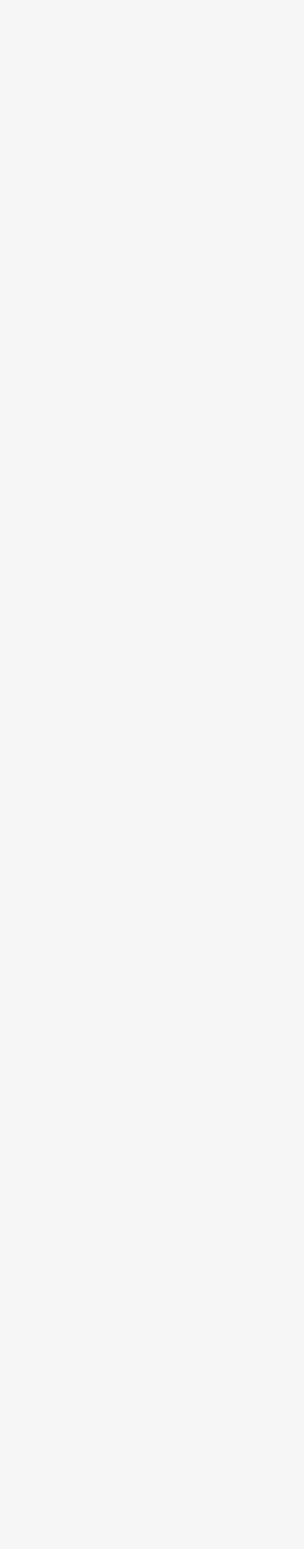
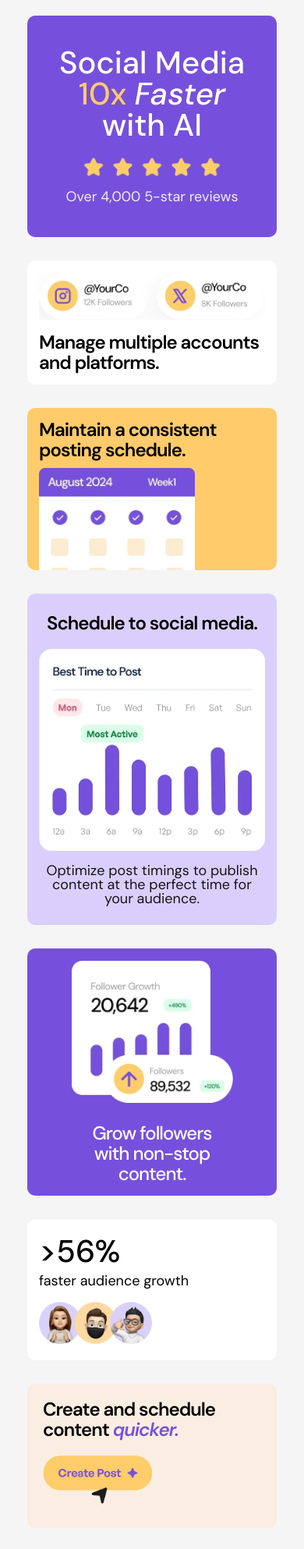
Before and after one commit to filipangel/bento-grid, a plain HTML site: page index.html in a window 390 px wide. Shown: the top 1986 px of the page at 78% size. Before the commit the page ends 844 px from the top, so only its background shows below. Drawn offline with Linux system fonts and the light colour scheme.

Commit message:
mobile version done

```diff
--- a/css/style.css
+++ b/css/style.css
@@ -25,5 +25,163 @@ html {
 body {
 	font-size: 1.8rem;
 	background-color: var(--clr-background);
-	min-height: 100vh;
 }
+
+.container {
+	display: grid;
+	place-content: center;
+	gap: 3rem;
+	width: 100%;
+	padding: 2rem;
+	font-family: "DM Sans", sans-serif;
+	font-size: 1.8rem;
+	font-weight: var(--fw-normal);
+}
+
+h2 {
+	font-family: "DM Sans", sans;
+	font-weight: 600;
+	letter-spacing: -0.1rem;
+	line-height: 2.6rem;
+	font-size: 2.4rem;
+}
+
+.card {
+	border-radius: 1rem;
+	width: 32rem;
+	padding: 1.5rem;
+}
+
+.title-card {
+	background-color: var(--clr-purple-500);
+	color: var(--clr-white);
+	padding: 4rem;
+	display: flex;
+	flex-direction: column;
+	justify-content: center;
+	align-items: center;
+}
+
+.title-card img {
+	width: 18rem;
+	margin-bottom: 1rem;
+}
+
+.title-card h1 {
+	line-height: 4rem;
+	font-weight: var(--fw-semi-bold);
+	text-align: center;
+	font-size: 4rem;
+	margin-bottom: 2rem;
+}
+
+.title-card h1 span {
+	color: var(--clr-yellow-500);
+}
+
+.title-card p {
+	opacity: 0.9;
+}
+
+.platforms-card {
+	background-color: var(--clr-white);
+}
+
+.platforms-card img {
+	width: 100%;
+	margin-bottom: 1rem;
+}
+
+.posting-card {
+	background-color: var(--clr-yellow-500);
+	height: 20.8rem;
+	overflow: hidden;
+}
+
+.posting-card img {
+	margin-top: 1rem;
+	width: 20rem;
+}
+
+.schedule-card {
+	background-color: var(--clr-purple-100);
+	text-align: center;
+}
+
+.schedule-card h2 {
+	padding: 1rem 0;
+}
+
+.schedule-card img {
+	margin-top: 1rem;
+	width: 100%;
+}
+
+.schedule-card p {
+	padding: 1rem 0;
+	line-height: 1.8rem;
+	opacity: 0.9;
+}
+
+.grow-card {
+	background-color: var(--clr-purple-500);
+	padding: 1.5rem 4.5rem;
+	text-align: center;
+}
+
+.grow-card img {
+	width: 90%;
+	margin: 0 auto;
+}
+
+.grow-card h2 {
+	color: var(--clr-white);
+	font-weight: 500;
+	width: 80%;
+	margin: 2rem auto 0 auto;
+}
+
+.growth-card {
+	background-color: var(--clr-white);
+}
+
+.growth-card h1 {
+	font-family: "DM Sans", sans-serif;
+	font-weight: var(--fw-semi-bold);
+	font-size: 4rem;
+}
+
+.growth-card p {
+	margin-bottom: 1.5rem;
+}
+
+.growth-card img {
+	width: 50%;
+}
+
+.quicker-card {
+	background-color: var(--clr-yellow-100);
+	padding: 2rem;
+}
+
+.quicker-card h2 span {
+	color: var(--clr-purple-500);
+	font-style: italic;
+}
+
+.quicker-card img {
+	width: 50%;
+	margin-top: 2rem;
+}
+
+.ai-card {
+	background-color: var(--clr-yellow-500);
+}
+
+.ai-card h2 {
+	margin-bottom: 1rem;
+}
+
+.ai-card img {
+	width: 70%;
+}
--- a/index.html
+++ b/index.html
@@ -3,7 +3,6 @@
 	<head>
 		<meta charset="UTF-8" />
 		<meta name="viewport" content="width=device-width, initial-scale=1.0" />
-		<!-- displays site properly based on user's device -->
 
 		<link rel="icon" type="image/png" sizes="32x32" href="./assets/images/favicon-32x32.png" />
 		<link rel="stylesheet" href="./css/style.css" />
@@ -13,6 +12,42 @@
 		<title>Frontend Mentor | Bento grid</title>
 	</head>
 	<body>
-		<div class="container"></div>
+		<div class="container">
+			<div class="card title-card">
+				<h1>Social Media <span>10x</span> <em>Faster</em> with AI</h1>
+				<img src="./assets/images/illustration-five-stars.webp" alt="five stars" />
+				<p>Over 4,000 5-star reviews</p>
+			</div>
+			<div class="card platforms-card">
+				<img src="./assets/images/illustration-multiple-platforms.webp" alt="account on instagram and x" />
+				<h2>Manage multiple accounts and platforms.</h2>
+			</div>
+			<div class="card posting-card">
+				<h2>Maintain a consistent posting schedule.</h2>
+				<img src="./assets/images/illustration-consistent-schedule.webp" alt="calendar with days selected" />
+			</div>
+			<div class="card schedule-card">
+				<h2>Schedule to social media.</h2>
+				<img src="./assets/images/illustration-schedule-posts.webp" alt="best time to post chart" />
+				<p>Optimize post timings to publish content at the perfect time for your audience.</p>
+			</div>
+			<div class="card grow-card">
+				<img src="./assets/images/illustration-grow-followers.webp" alt="growing follower chart" />
+				<h2>Grow followers with non-stop content.</h2>
+			</div>
+			<div class="card growth-card">
+				<h1>>56%</h1>
+				<p>faster audience growth</p>
+				<img src="./assets/images/illustration-audience-growth.webp" alt="avatars" />
+			</div>
+			<div class="card quicker-card">
+				<h2>Create and schedule content <span>quicker.</span></h2>
+				<img src="./assets/images/illustration-create-post.webp" alt="create post button" />
+			</div>
+			<div class="card ai-card">
+				<h2>Write your content using AI.</h2>
+				<img src="./assets/images/illustration-ai-content.webp" alt="chat with ai" />
+			</div>
+		</div>
 	</body>
 </html>
```
